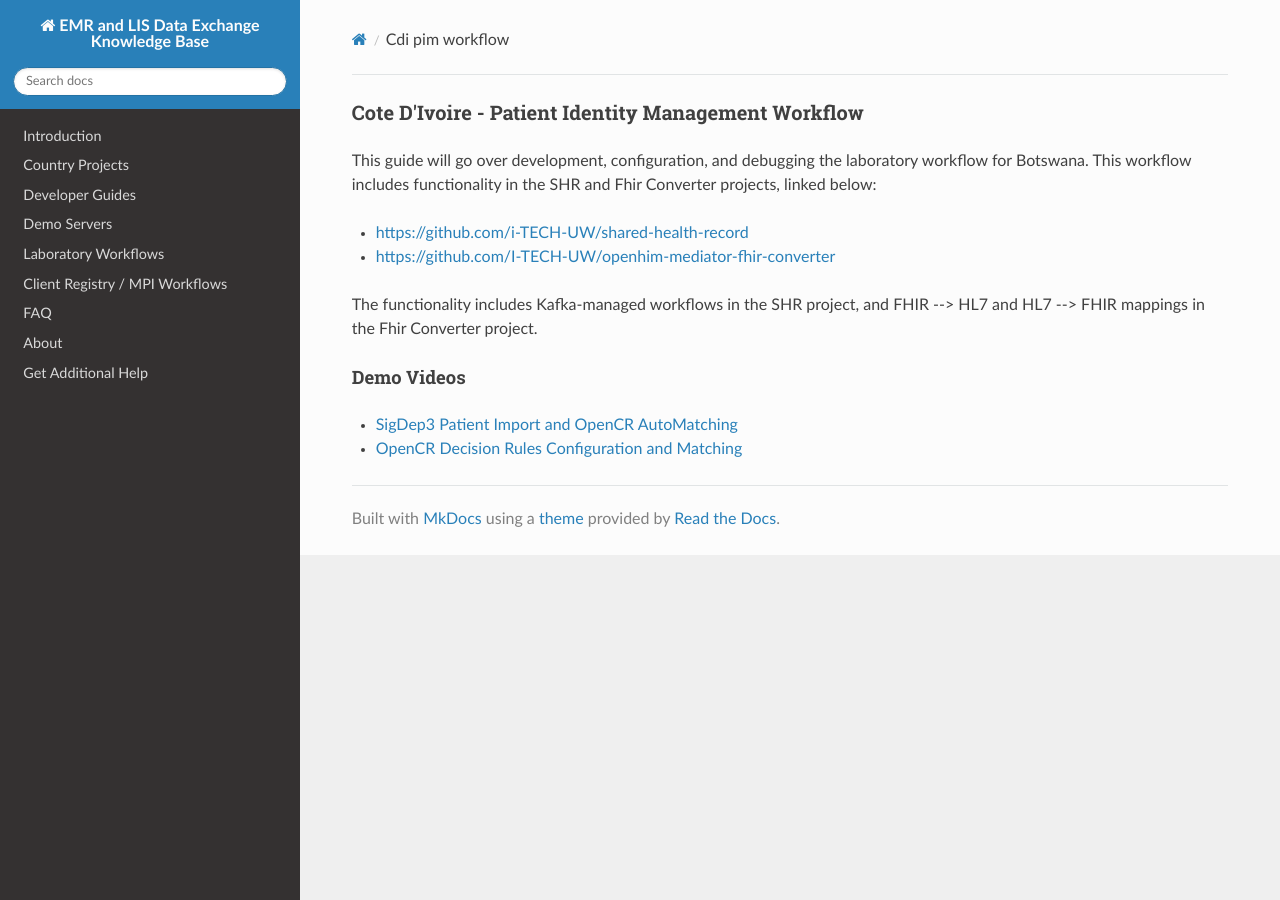
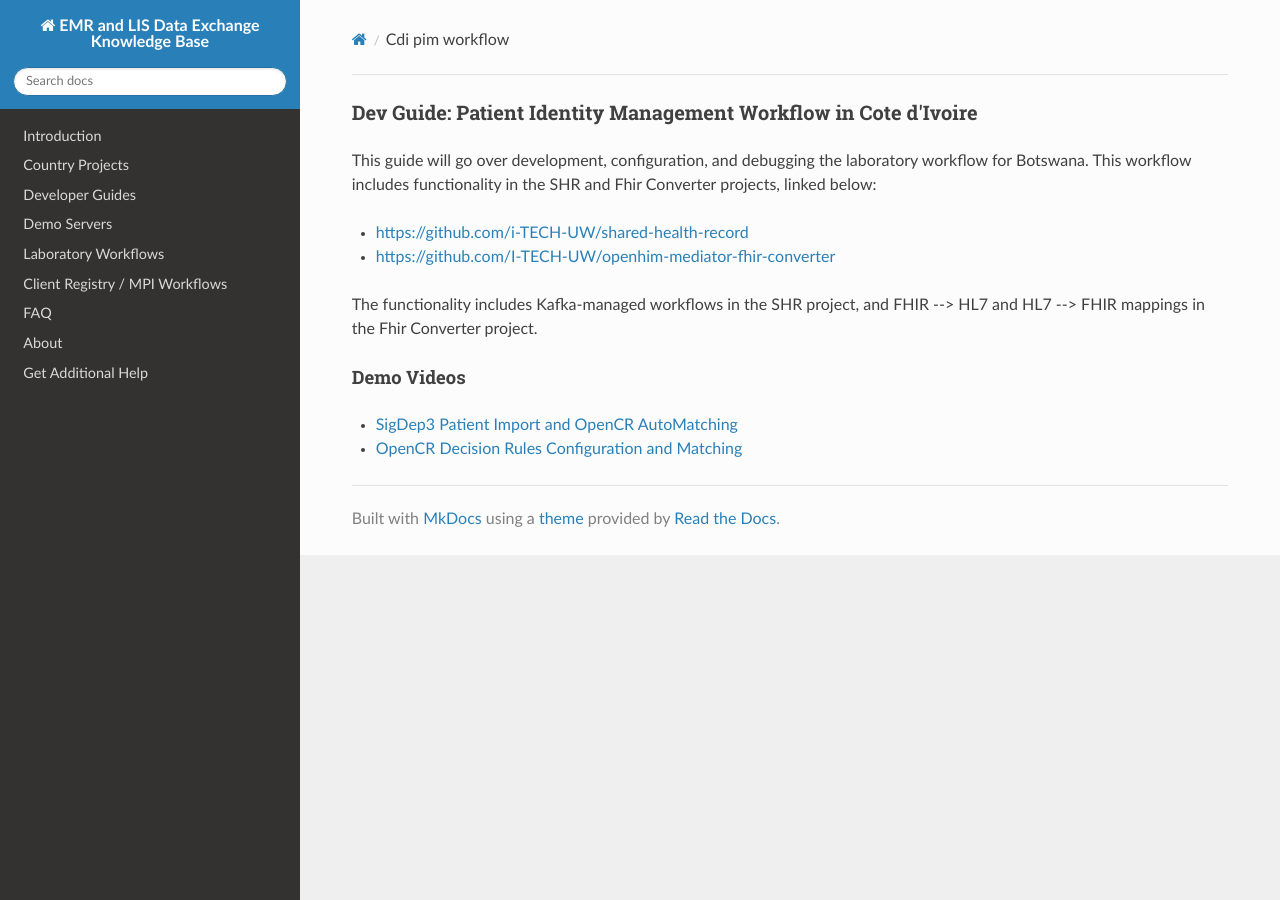
Before and after one commit to I-TECH-UW/healthinformationexchange, an MkDocs documentation site: the page built from docs/developer-guide/cote-d-ivoire/cdi-pim-workflow.md, in a window 1280 px wide. Built offline with MkDocs 1.6.1, drawn with Linux system fonts in a browser that asks for light colours; nearby versions of some CDN libraries.

```diff
--- a/docs/developer-guide/cote-d-ivoire/cdi-pim-workflow.md
+++ b/docs/developer-guide/cote-d-ivoire/cdi-pim-workflow.md
@@ -1,4 +1,4 @@
-### Cote D'Ivoire - Patient Identity Management Workflow
+### Dev Guide: Patient Identity Management Workflow in Cote d'Ivoire
 
 This guide will go over development, configuration, and debugging the laboratory workflow for Botswana. This
 workflow includes functionality in the SHR and Fhir Converter projects, linked below:
```
Also changed, not shown: docs/country-guides/cote-d-ivoire/index.md (+1 -3 lines), docs/developer-guide/botswana/botswana-lab-workflows.md (+1 -1 lines).
